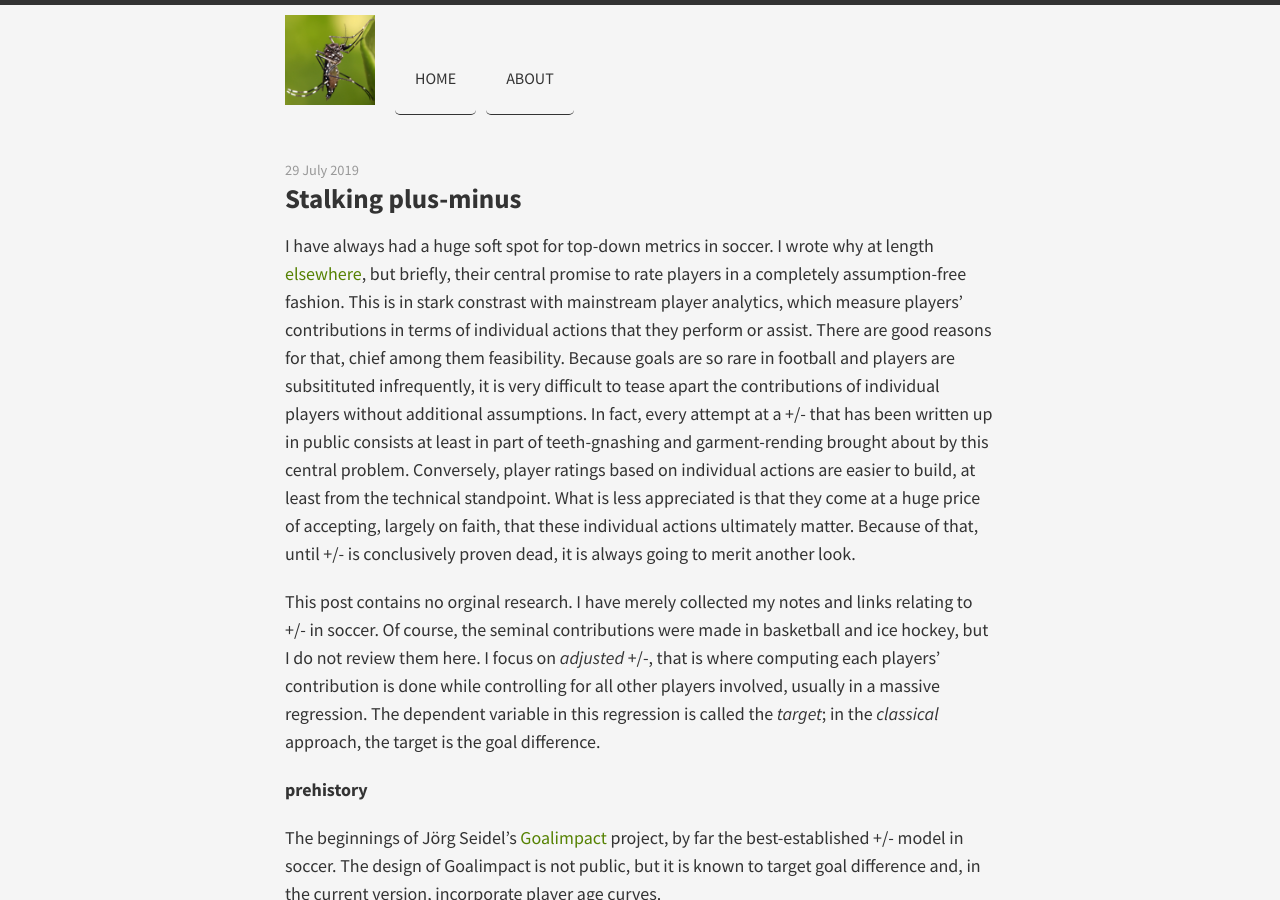
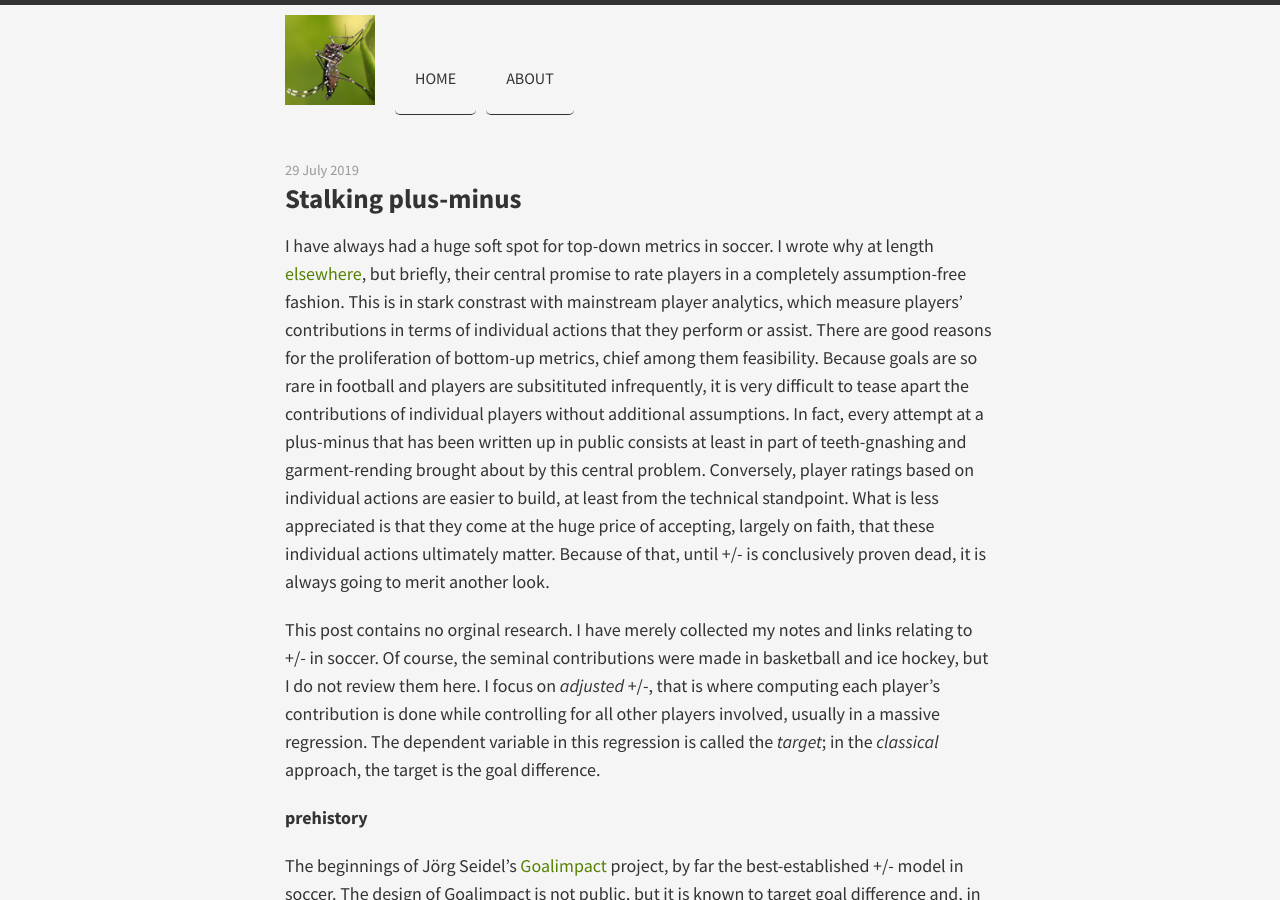
Before and after one commit to huffyhenry/huffyhenry.github.io, a Jekyll site: the page built from _posts/2019-07-29-stalking-plus-minus.md, in a window 1280 px wide and 900 px high. Built offline with Jekyll 4.4.1, drawn with Linux system fonts in a browser that asks for light colours.

Commit message:
Style edits

```diff
--- a/_posts/2019-07-29-stalking-plus-minus.md
+++ b/_posts/2019-07-29-stalking-plus-minus.md
@@ -9,23 +9,23 @@ but briefly, their central promise to rate players
 in a completely assumption-free fashion. This is in stark constrast with
 mainstream player analytics, which measure
 players' contributions in terms of individual actions that they perform or assist.
-There are good reasons for that, chief among them feasibility.
+There are good reasons for the proliferation of bottom-up metrics, chief among them feasibility.
 Because
 goals are so rare in football and players are subsitituted infrequently, it is
 very difficult to tease apart the contributions of individual players without
 additional assumptions.
-In fact, every attempt at a +/- that has been written up in public consists at least in
+In fact, every attempt at a plus-minus that has been written up in public consists at least in
 part of teeth-gnashing and garment-rending brought about by this central problem.
 Conversely, player ratings based on individual actions are easier to build, at
 least from the technical standpoint. What is less appreciated is that they come
-at a huge price of accepting, largely on faith, that these individual actions
+at the huge price of accepting, largely on faith, that these individual actions
 ultimately matter. Because of that, until +/- is conclusively proven dead, it
 is always going to merit another look.
 
 This post contains no orginal research. I have merely collected my notes and
 links relating to +/- in soccer. Of course, the seminal contributions were
 made in basketball and ice hockey, but I do not review them here. I focus
-on _adjusted_ +/-, that is where computing each players' contribution is done
+on _adjusted_ +/-, that is where computing each player's contribution is done
 while controlling for all other players involved, usually in a massive regression.
 The dependent variable in this regression is called the _target_; in the
 _classical_ approach, the target is the goal difference.
```
